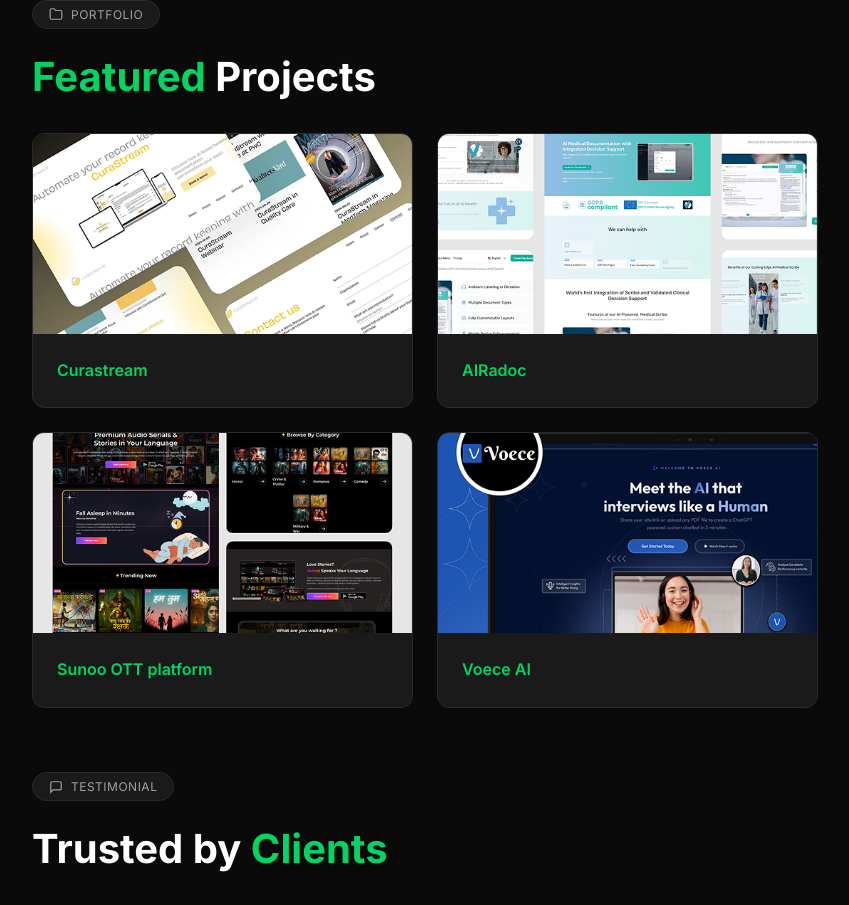
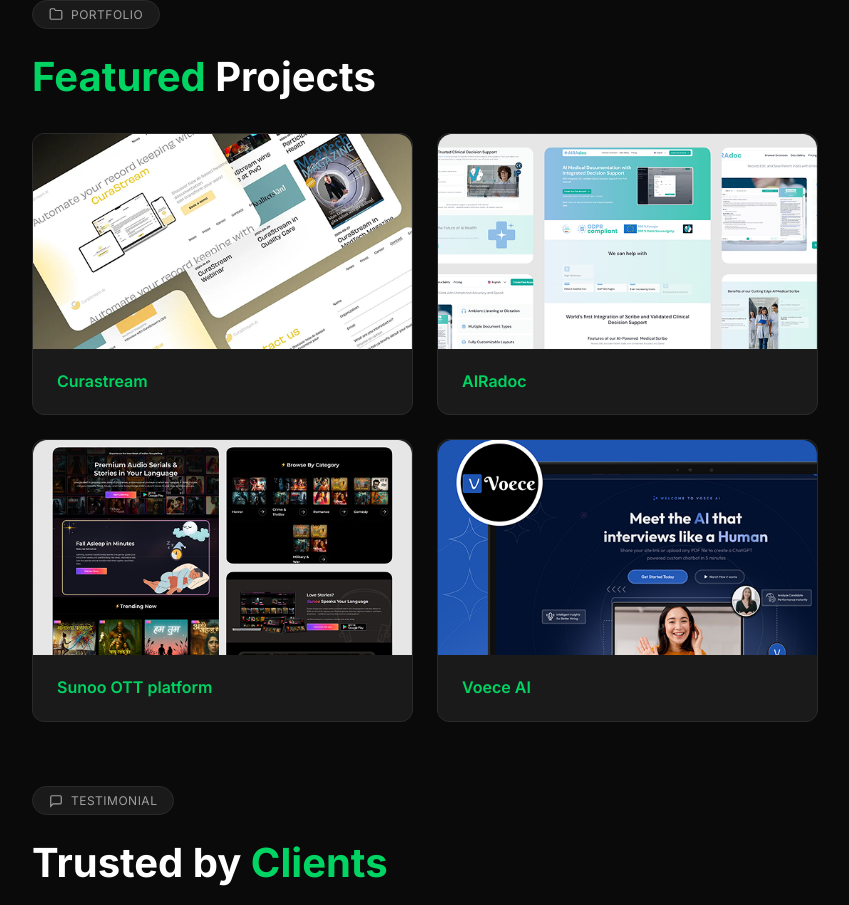
Before and after one commit to Sarwjeetfreelcner/portfolio, a React (Vite) app: page / in a window 1280 px wide. Shown: the part 1989-2894 px from the top of the page, without its empty margins (382-1231 px from the left). Built offline with nearby package versions, Linux system fonts and the light colour scheme.

Commit message:
Refine project card styling and update project names

```diff
--- a/src/App.css
+++ b/src/App.css
@@ -575,7 +575,7 @@
 
 .project-image {
   width: 100%;
-  height: 200px;
+  height: 215px;
   background-color: var(--color-bg-secondary);
   overflow: hidden;
   position: relative;
@@ -601,11 +601,12 @@
   width: 100%;
   height: 100%;
   object-fit: cover;
-  transition: transform 0.5s ease;
+  object-position: top;
+  transition: transform 0.6s cubic-bezier(0.33, 1, 0.68, 1);
 }
 
 .project-card:hover .project-image img {
-  transform: scale(1.1);
+  transform: scale(1.08);
 }
 
 .project-placeholder {
@@ -626,7 +627,7 @@
 }
 
 .project-info {
-  padding: var(--spacing-lg);
+  padding: 1.25rem var(--spacing-lg);
 }
 
 .project-title {
```
